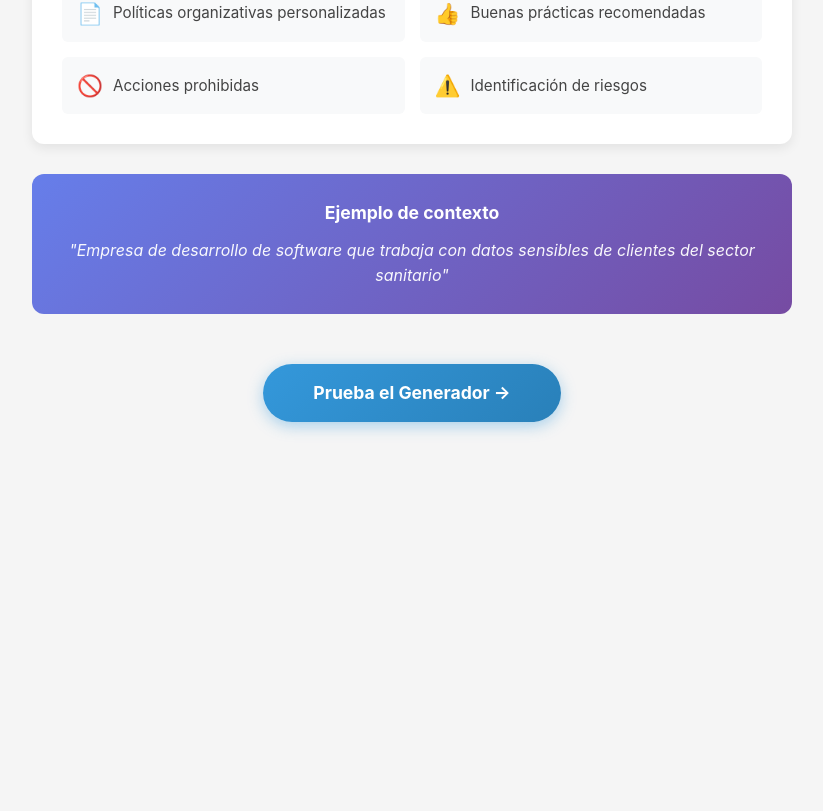
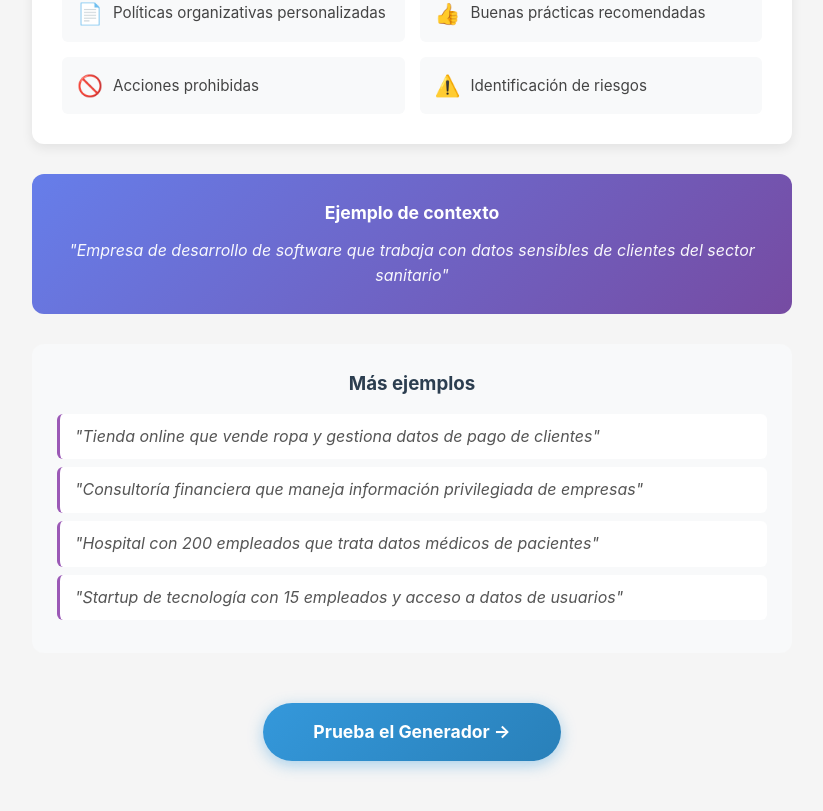
Before and after one commit to cristinadam1/Trabajo-Fin-de-Master, a React (Vite) app in the folder AppPoliticasOrganizativas/frontend/: page / in a window 1280 px wide. Shown: the part 1515-2326 px from the top of the page, without its empty margins (228-1051 px from the left). Before the commit the page ends 2009 px from the top, so only its background shows below. Built offline with nearby package versions, Linux system fonts and the light colour scheme; no server answers.

Commit message:
feat: agregar ejemplos y mejorar estructura en la página de inicio

```diff
--- a/AppPoliticasOrganizativas/frontend/src/pages/Inicio.css
+++ b/AppPoliticasOrganizativas/frontend/src/pages/Inicio.css
@@ -157,3 +157,41 @@
   transform: translateY(-2px);
   box-shadow: 0 6px 20px rgba(52, 152, 219, 0.5);
 }
+
+.inicio-ejemplos {
+  background: #f8f9fa;
+  padding: 25px;
+  border-radius: 12px;
+  margin: 20px 0;
+  text-align: left;
+}
+
+.inicio-ejemplos h3 {
+  color: #2c3e50;
+  margin-bottom: 15px;
+  margin-top: 0;
+  text-align: center;
+}
+
+.inicio-ejemplos-lista p {
+  padding: 10px 15px;
+  margin: 8px 0;
+  background: white;
+  border-radius: 6px;
+  font-style: italic;
+  color: #555;
+  border-left: 3px solid #9b59b6;
+}
+
+.inicio-botones {
+  display: flex;
+  justify-content: center;
+  gap: 20px;
+  margin-top: 30px;
+  flex-wrap: wrap;
+}
+
+.inicio-boton-primario {
+  background: linear-gradient(135deg, #3498db 0%, #2980b9 100%);
+  box-shadow: 0 4px 15px rgba(52, 152, 219, 0.4);
+}
--- a/AppPoliticasOrganizativas/frontend/src/pages/Inicio.jsx
+++ b/AppPoliticasOrganizativas/frontend/src/pages/Inicio.jsx
@@ -86,9 +86,21 @@ function Inicio() {
           </p>
         </div>
 
-        <Link to="/generador" className="inicio-boton">
-          Prueba el Generador →
-        </Link>
+        <div className="inicio-ejemplos">
+          <h3>Más ejemplos</h3>
+          <div className="inicio-ejemplos-lista">
+            <p>"Tienda online que vende ropa y gestiona datos de pago de clientes"</p>
+            <p>"Consultoría financiera que maneja información privilegiada de empresas"</p>
+            <p>"Hospital con 200 empleados que trata datos médicos de pacientes"</p>
+            <p>"Startup de tecnología con 15 empleados y acceso a datos de usuarios"</p>
+          </div>
+        </div>
+
+        <div className="inicio-botones">
+          <Link to="/generador" className="inicio-boton inicio-boton-primario">
+            Prueba el Generador →
+          </Link>
+        </div>
       </div>
     </div>
   )
```
